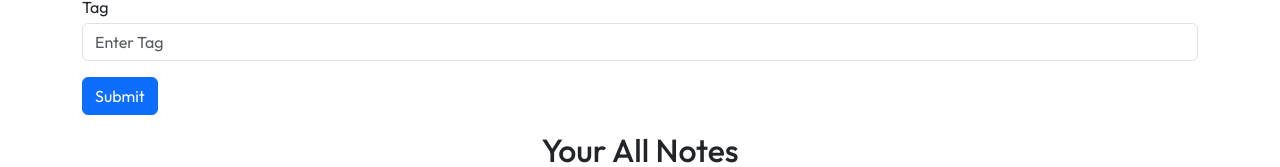
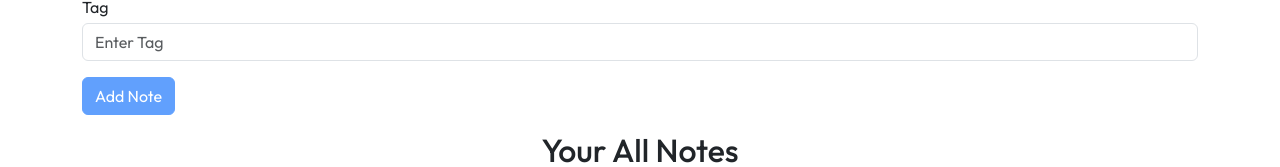
Before and after one commit to Laraib007/MERN-stack, a React (Create React App) app: page / in a window 1280 px wide. Shown: the part 323-490 px from the top of the page. Built offline with nearby package versions, Linux system fonts and the light colour scheme; no server answers.

Commit message:
fixing issues

```diff
--- a/src/components/Addnote.js
+++ b/src/components/Addnote.js
@@ -12,6 +12,7 @@ const Addnote = () => {
   const handleSubmit=(e)=>{
     e.preventDefault()
     addNote(Note.title, Note.description, Note.tag)
+    setNote({ title: "", description: "", tag: ""})
   }
   const onChange = (e)=>{
     setNote({...Note, [e.target.name]: e.target.value})
@@ -27,17 +28,17 @@ const Addnote = () => {
 <form className=' text-start'>
   <div className="form-group ">
     <label className='my-1' htmlFor="exampleInputEmail1">Title</label>
-    <input type="text" className="form-control" id="title" name="title" aria-describedby="emailHelp" placeholder="Enter Title" onChange={onChange} />
+    <input type="text" className="form-control" id="title" name="title" aria-describedby="emailHelp" placeholder="Enter Title" value={Note.title}  onChange={onChange} />
   </div>
   <div className="form-group">
     <label className='my-1' htmlFor="exampleInputPassword1">Description</label>
-    <input type="text" className="form-control" id="description" name="description" placeholder="description" onChange={onChange} />
+    <input type="text" className="form-control" id="description" name="description" placeholder="description"  value={Note.description} onChange={onChange} />
   </div>
   <div className="form-group ">
     <label className='my-1' htmlFor="exampleInputEmail1">Tag</label>
-    <input type="text" className="form-control" id="tag" name="tag" placeholder="Enter Tag" onChange={onChange} />
+    <input type="text" className="form-control" id="tag" name="tag" placeholder="Enter Tag" value={Note.tag}  onChange={onChange} />
   </div>
-  <button type="submit" className="btn btn-primary my-3" onClick={handleSubmit}>Submit</button>
+  <button disabled={Note.title.length<5 || Note.description.length<5 } type="submit" className="btn btn-primary my-3" onClick={handleSubmit}>Add Note</button>
 </form>
     </div>
   )
```
